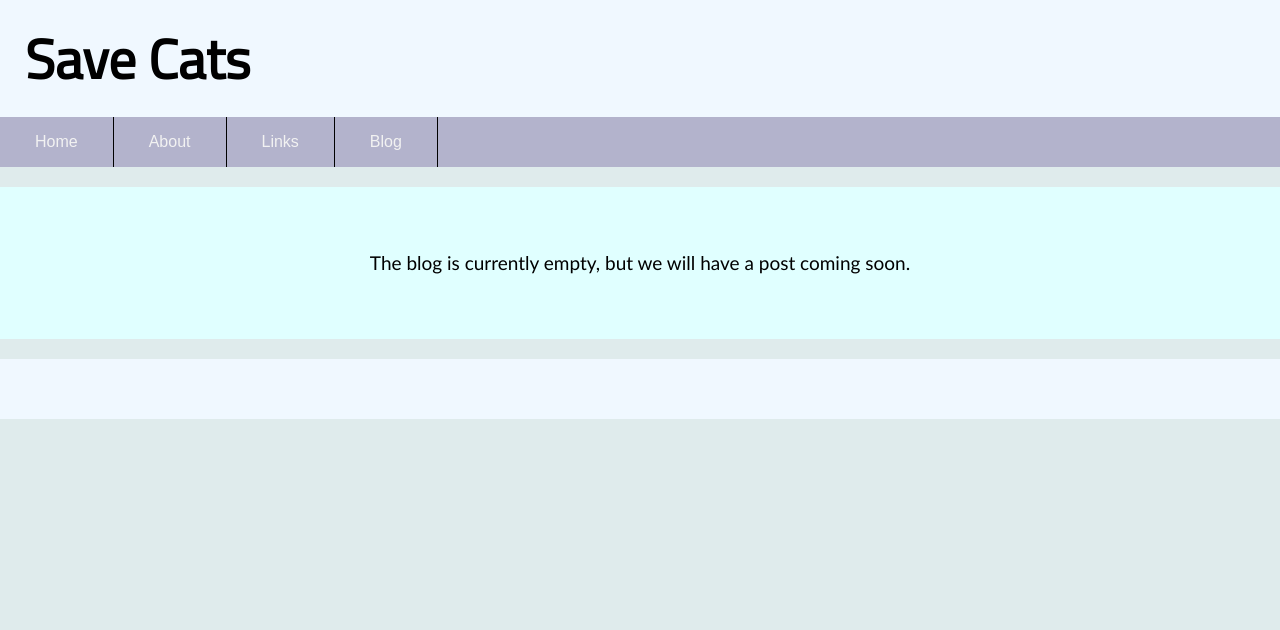
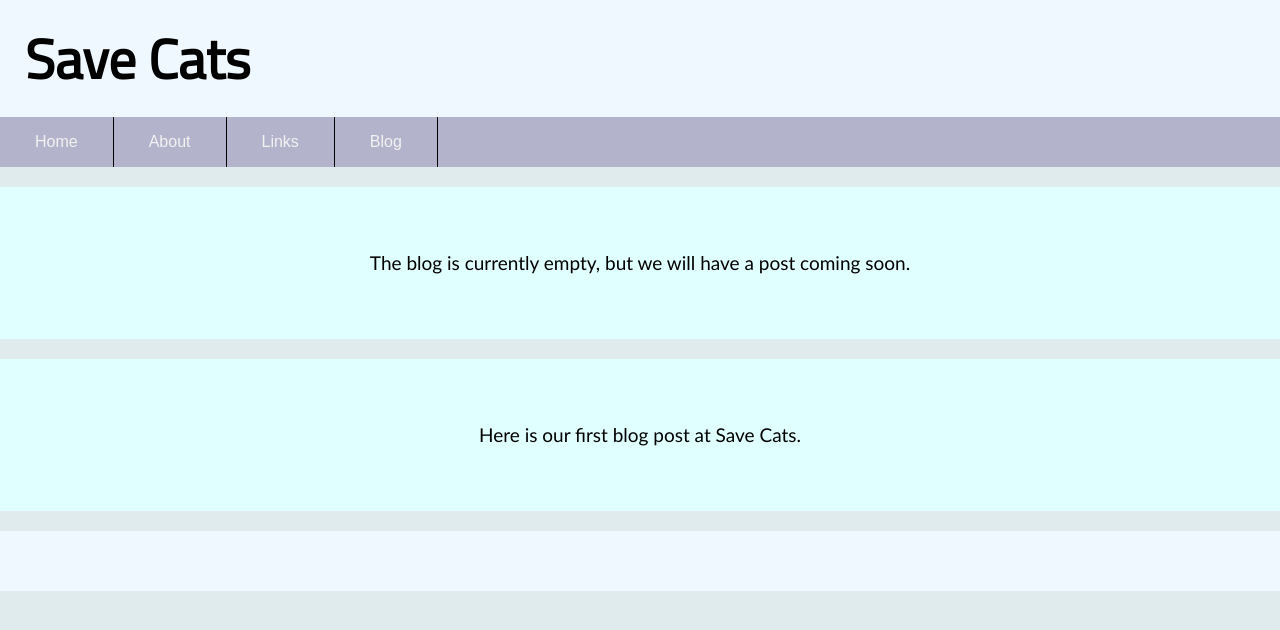
Before and after one commit to Jewel494/Jewel494.github.io, a Jekyll site: the page indexthree.html, which Jekyll copies as it is, in a window 1280 px wide. Shown: the top 630 px of the page. Built offline with Jekyll 4.4.1, drawn with Linux system fonts in a browser that asks for light colours; some web fonts are replaced.

Commit message:
Update indexthree.html

```diff
--- a/indexthree.html
+++ b/indexthree.html
@@ -105,6 +105,27 @@ li {
     padding-right: 30px;
 }
 
+.secondblock {
+   background-color: #E0FFFF;
+   background-repeat: no-repeat;
+   background-size: cover;
+   position: relative;
+   background-position: center;
+   text-align: center;
+   padding-top: 40px;
+   padding-bottom: 40px;
+   margin-top: 20px;
+ }
+
+.secondtext {
+    font-family: Optima, Segoe, "Segoe UI", Candara, Calibri, Arial, sans-serif;
+    line-height: 1.8;
+    font-size: 19px;
+    postion: absolute;
+    padding-left: 30px;
+    padding-right: 30px;
+}
+
 .miSlides {display: none}
 img {vertical-align: middle;}
 
@@ -162,6 +183,14 @@ img {vertical-align: middle;}
    </div>
    </div>
 
+  <div class="secondblock">
+   <div class="secondtext">
+<article>
+   <p>Here is our first blog post at Save Cats.</p>
+</article>
+   </div>
+   </div>
+
 </body>
 <div class="footer">
   <h2></h2>
```
